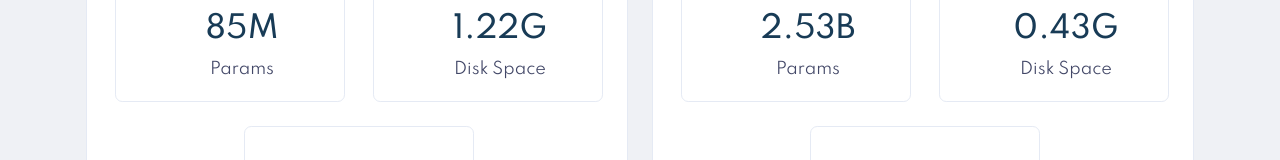
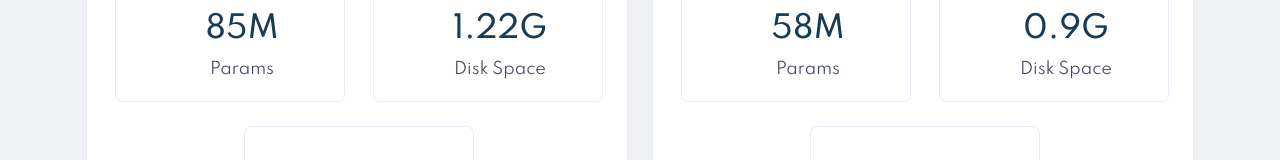
Before and after one commit to unbiased-pruner/product, a plain HTML site: page index.html in a window 1280 px wide. Both pictures are taken after a click on the button "Prune". Shown: the part 1503-1663 px from the top of the page. Drawn offline with Linux system fonts and the light colour scheme.

Commit message:
Update index.html

```diff
--- a/index.html
+++ b/index.html
@@ -133,7 +133,7 @@
                                     <div class="col-12 col-md-6 pl-lg-3 col-lg-6">
                                         <div class="card border-light pl-4">
                                             <div class="card-body">
-                                                <h4 class="display-4 mb-2">2.53B</h4>
+                                                <h4 class="display-4 mb-2">58M</h4>
                                                 <span>Params</span>
                                             </div>
                                         </div>
@@ -141,7 +141,7 @@
                                     <div class="col-12 col-md-6 pl-lg-3 col-lg-6">
                                         <div class="card border-light pl-4">
                                             <div class="card-body">
-                                                <h4 class="display-4 mb-2">0.43G</h4>
+                                                <h4 class="display-4 mb-2">0.9G</h4>
                                                 <span>Disk Space</span>
                                             </div>
                                         </div>
```
